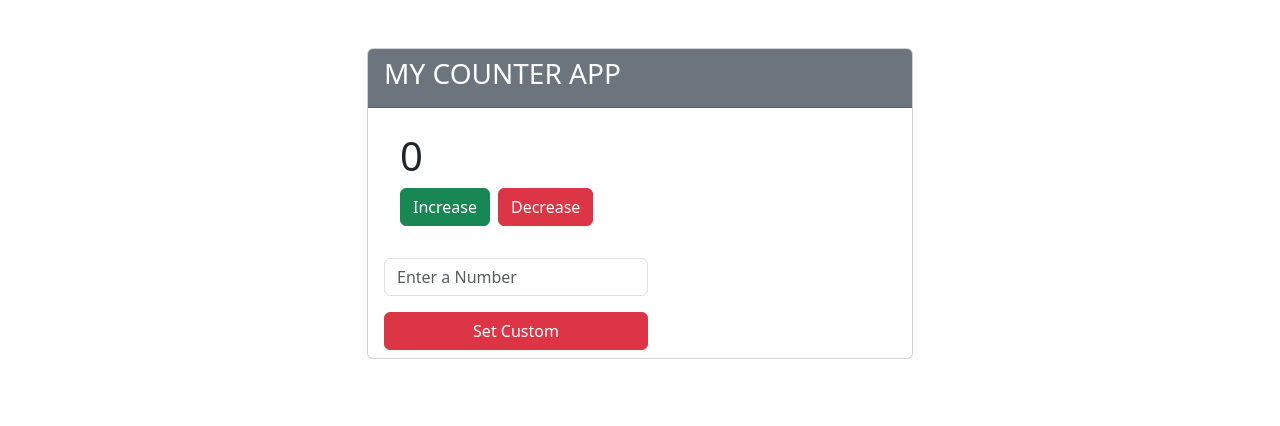
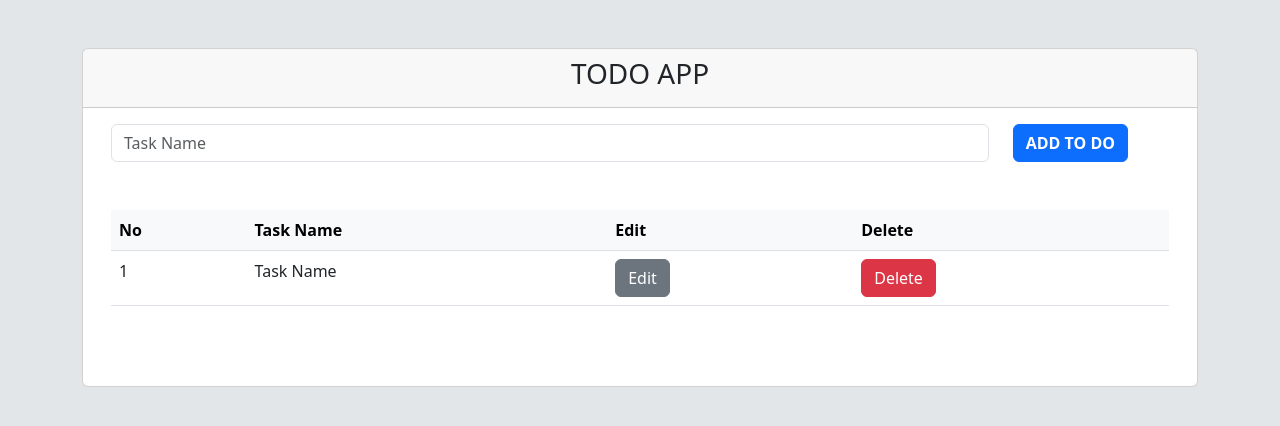
Before and after one commit to GausAlMunirTushar/react-redux-app, a React (Create React App) app: page / in a window 1280 px wide. Shown: the top 426 px of the page. Built offline with nearby package versions, Linux system fonts and the light colour scheme.

Commit message:
Todo Page and Conponents created

```diff
--- a/src/App.js
+++ b/src/App.js
@@ -1,10 +1,13 @@
 import React from 'react';
 import './assets/css/bootstrap.min.css';
-import CounterPage from './pages/CounterPage';
+import Todo from './pages/Todo';
+
 const App = () => {
   return (
     <div>
-      <CounterPage></CounterPage>
+      <Todo>
+
+      </Todo>
     </div>
   );
 };
--- /dev/null
+++ b/src/assets/css/style.css
@@ -0,0 +1,3 @@
+body{
+    background-color: #e2e6e8;
+}
--- /dev/null
+++ b/src/components/Todo/CreateTodo.jsx
@@ -0,0 +1,22 @@
+import React from 'react';
+
+const CreateTodo = () => {
+    return (
+        <div>
+            <div className="container">
+                <div className="row">
+                    <div className="col-10">
+                        <input type="text" placeholder='Task Name' className='form-control' />
+                    </div>
+                    <div className="col-2">
+                        <button className="btn btn-primary text-uppercase fw-bold">
+                        Add To Do
+                        </button>
+                    </div>
+                </div>
+            </div>
+        </div>
+    );
+};
+
+export default CreateTodo;
--- /dev/null
+++ b/src/components/Todo/TodoList.jsx
@@ -0,0 +1,42 @@
+import React from 'react';
+
+const TodoList = () => {
+    return (
+        <div>
+            <div className="container my-5">
+                <div className="row">
+                    <div className="col-12">
+                        <table className='table'>
+                            <thead>
+                                <tr className='table-light'>
+                                    <th>No</th>
+                                    <th>Task Name</th>
+                                    <th>Edit</th>
+                                    <th>Delete</th>
+                                </tr>
+                            </thead>
+                            <tbody>
+                            <tr>
+                            <td>1</td>
+                                <td>Task Name</td>
+                                <td>
+                                    <button className="btn btn-secondary">
+                                    Edit
+                                    </button>
+                                </td>
+                                <td>
+                                    <button className="btn btn-danger">
+                                    Delete
+                                    </button>
+                                </td>
+                            </tr>
+                            </tbody>
+                        </table>
+                    </div>
+                </div>
+            </div>
+        </div>
+    );
+};
+
+export default TodoList;
--- a/src/index.js
+++ b/src/index.js
@@ -3,6 +3,7 @@ import ReactDOM from 'react-dom/client';
 import { Provider } from 'react-redux';
 import App from './App';
 import store from './redux/store/store';
+import './assets/css/style.css'
 const root = ReactDOM.createRoot(document.getElementById('root'));
 root.render(
   <React.StrictMode>
--- /dev/null
+++ b/src/pages/Todo.jsx
@@ -0,0 +1,26 @@
+import React from 'react';
+import CreateTodo from '../components/Todo/CreateTodo'
+import TodoList from '../components/Todo/TodoList';
+const Todo = () => {
+    return (
+        <div>
+            <div className="container my-5">
+                <div className="row">
+                    <div className="col-12">
+                        <div className="card">
+                            <div className="card-header">
+                                <h3 className='text-center text-uppercase'>Todo App</h3>
+                            </div>
+                            <div className="card-body">
+                                <CreateTodo></CreateTodo>
+                                <TodoList></TodoList>
+                            </div>
+                        </div>
+                    </div>
+                </div>
+            </div>
+        </div>
+    );
+};
+
+export default Todo;
```
